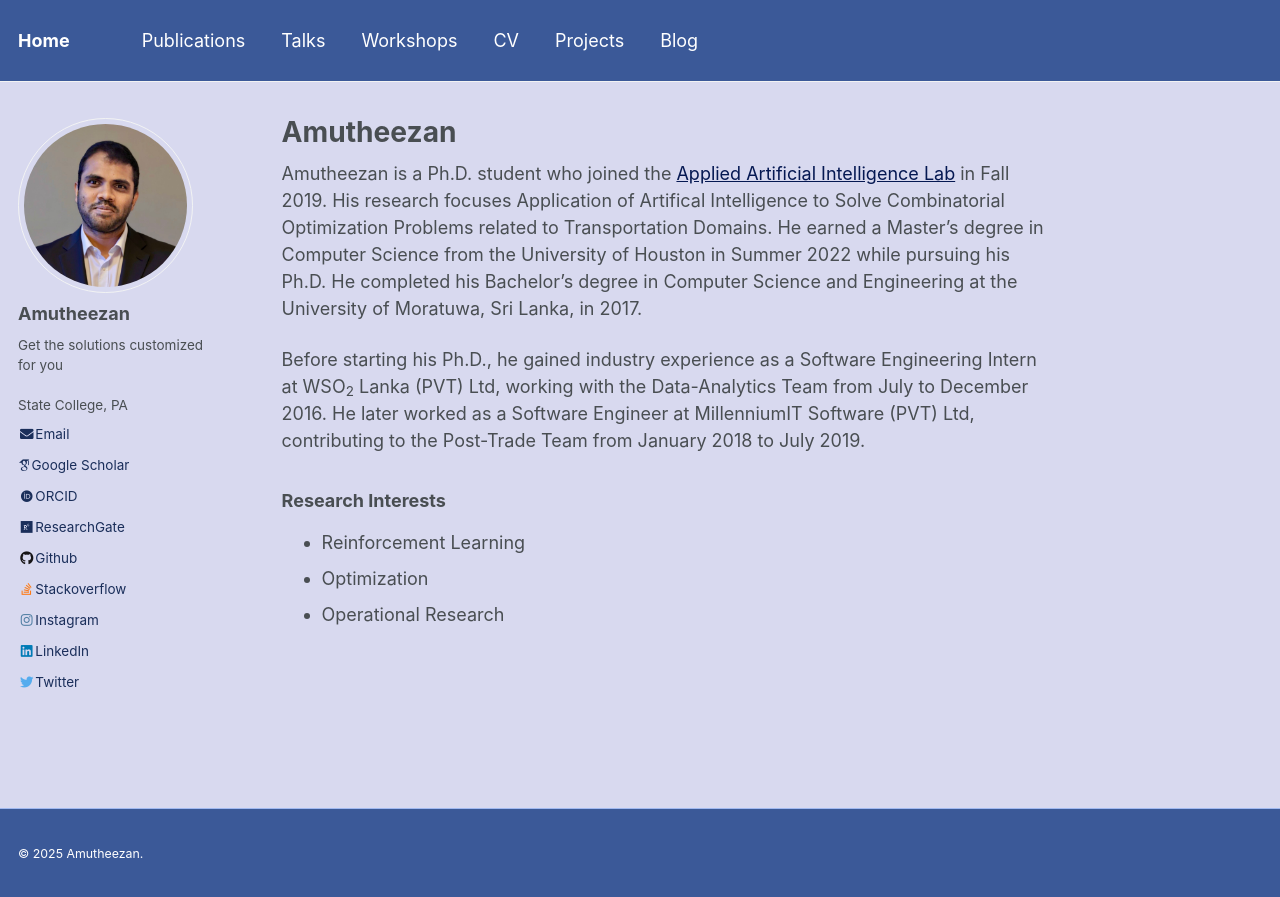
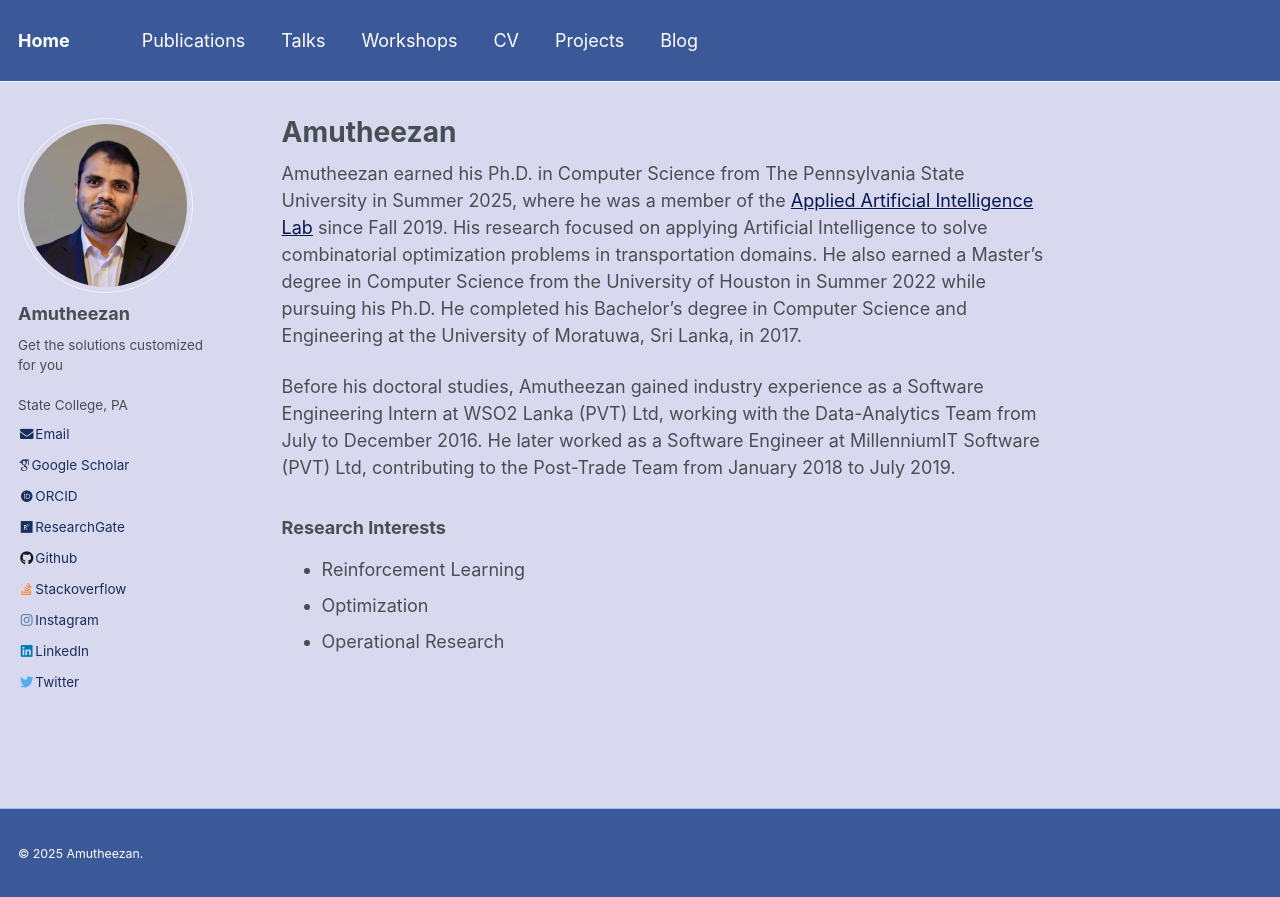
Before and after one commit to Amutheezan/amutheezan.github.io, a Jekyll site: the page built from _pages/about.md, in a window 1280 px wide. Shown: the top 897 px of the page. Built offline with Jekyll 4.4.1, drawn with Linux system fonts in a browser that asks for light colours; some web fonts are replaced.

Commit message:
Update about.md

```diff
--- a/_pages/about.md
+++ b/_pages/about.md
@@ -8,9 +8,9 @@ redirect_from:
   - /about.html
 ---
 
-Amutheezan is a Ph.D. student who joined the [Applied Artificial Intelligence Lab](https://aronlaszka.com/) in Fall 2019. His research focuses Application of Artifical Intelligence to Solve Combinatorial Optimization Problems related to Transportation Domains. He earned a Master's degree in Computer Science from the University of Houston in Summer 2022 while pursuing his Ph.D. He completed his Bachelor's degree in Computer Science and Engineering at the University of Moratuwa, Sri Lanka, in 2017.
+Amutheezan earned his Ph.D. in Computer Science from The Pennsylvania State University in Summer 2025, where he was a member of the [Applied Artificial Intelligence Lab](https://aronlaszka.com/) since Fall 2019. His research focused on applying Artificial Intelligence to solve combinatorial optimization problems in transportation domains. He also earned a Master’s degree in Computer Science from the University of Houston in Summer 2022 while pursuing his Ph.D. He completed his Bachelor’s degree in Computer Science and Engineering at the University of Moratuwa, Sri Lanka, in 2017.
 
-Before starting his Ph.D., he gained industry experience as a Software Engineering Intern at WSO<sub>2</sub> Lanka (PVT) Ltd, working with the Data-Analytics Team from July to December 2016. He later worked as a Software Engineer at MillenniumIT Software (PVT) Ltd, contributing to the Post-Trade Team from January 2018 to July 2019.
+Before his doctoral studies, Amutheezan gained industry experience as a Software Engineering Intern at WSO2 Lanka (PVT) Ltd, working with the Data-Analytics Team from July to December 2016. He later worked as a Software Engineer at MillenniumIT Software (PVT) Ltd, contributing to the Post-Trade Team from January 2018 to July 2019.
 
 ### Research Interests
 * Reinforcement Learning
```
